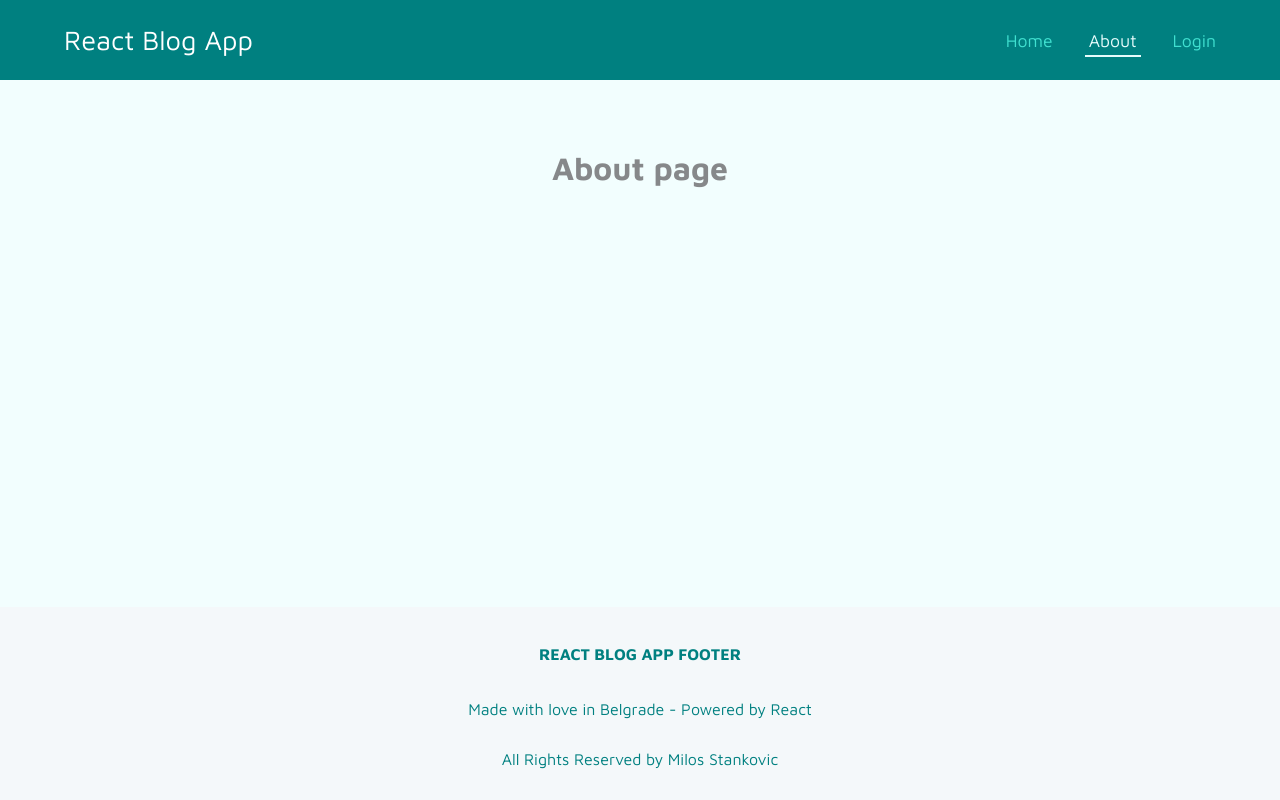
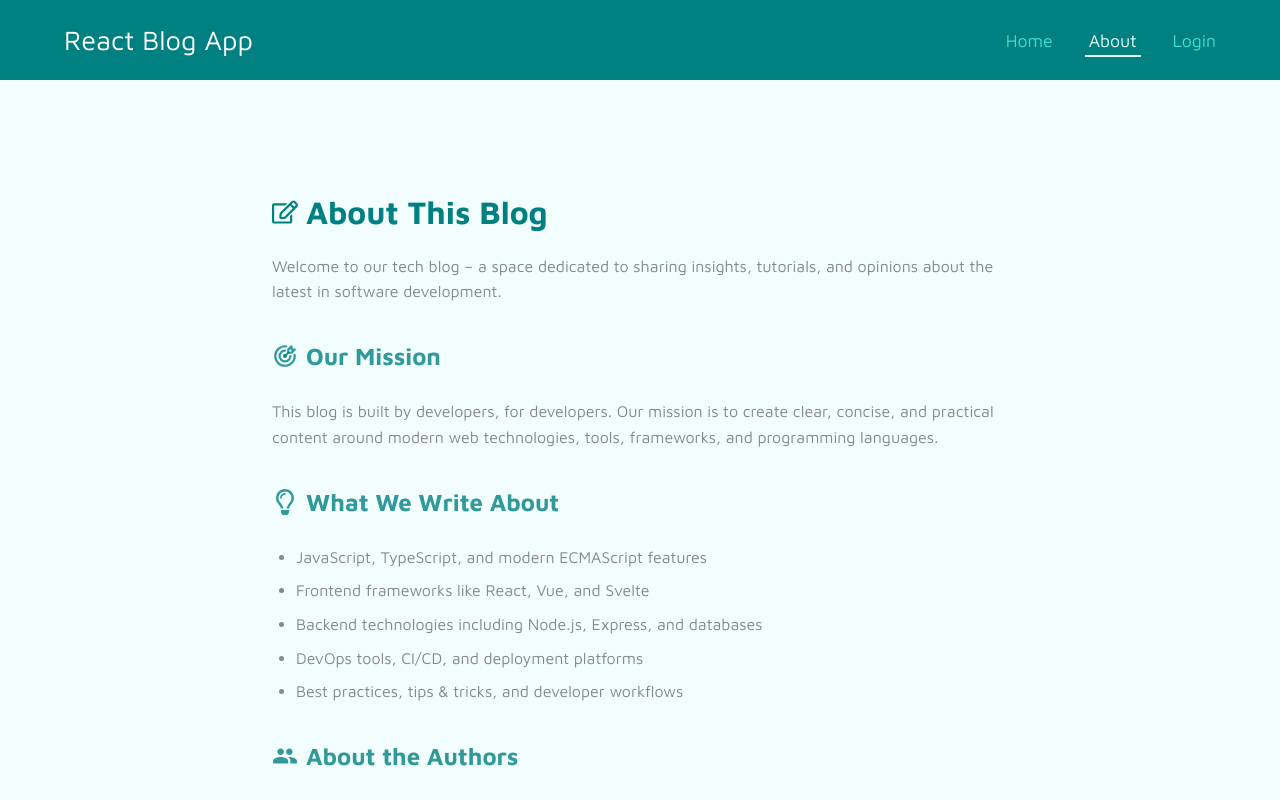
Before and after one commit to mmstankovic/blog-app, a React (Create React App) app: page /about in a window 1280 px wide. Shown: the top 800 px of the page. Built offline with nearby package versions, Linux system fonts and the light colour scheme.

Commit message:
Added About page and font alternatives

```diff
--- a/public/index.html
+++ b/public/index.html
@@ -1,20 +1,21 @@
 <!DOCTYPE html>
 <html lang="en">
+
 <head>
   <meta charset="utf-8" />
   <link rel="icon" href="%PUBLIC_URL%/favicon.ico" />
   <meta name="viewport" content="width=device-width, initial-scale=1" />
   <meta name="theme-color" content="#000000" />
-    <meta
-      name="description"
-      content="Web site created using create-react-app"
-    />
+  <meta name="description" content="Web site created using create-react-app" />
   <link rel="apple-touch-icon" href="%PUBLIC_URL%/logo192.png" />
   <!--
       manifest.json provides metadata used when your web app is installed on a
       user's mobile device or desktop. See https://developers.google.com/web/fundamentals/web-app-manifest/
     -->
   <link rel="manifest" href="%PUBLIC_URL%/manifest.json" />
+  <link rel="preconnect" href="https://fonts.googleapis.com">
+  <link rel="preconnect" href="https://fonts.gstatic.com" crossorigin>
+  <link href="https://fonts.googleapis.com/css2?family=Maven+Pro:wght@400..900&display=swap" rel="stylesheet">
   <!--
       Notice the use of %PUBLIC_URL% in the tags above.
       It will be replaced with the URL of the `public` folder during the build.
@@ -26,6 +27,7 @@
     -->
   <title>React App</title>
 </head>
+
 <body>
   <noscript>You need to enable JavaScript to run this app.</noscript>
   <div id="root"></div>
@@ -40,4 +42,5 @@
       To create a production bundle, use `npm run build` or `yarn build`.
     -->
 </body>
+
 </html>
--- a/src/components/filter/PostsFilter.module.css
+++ b/src/components/filter/PostsFilter.module.css
@@ -13,6 +13,7 @@
     padding-left: 0.5rem;
     color: #86888A;
     outline: none;
+    box-sizing: border-box;
 }
 @media (max-width:575px) {
     .filter {
--- a/src/index.css
+++ b/src/index.css
@@ -1,11 +1,10 @@
-@import url('https://fonts.googleapis.com/css2?family=Maven+Pro:wght@400;700&display=swap');
 
 * {
   box-sizing: border-box;
 }
 
 html {
-  font-family: 'Maven Pro', sans-serif;
+  font-family: 'Maven Pro', 'Segoe UI', Tahoma, Geneva, Verdana, sans-serif;
   background: #F2FEFE;
 }
 
--- a/src/pages/About.js
+++ b/src/pages/About.js
@@ -1,4 +1,41 @@
+import { FaRegEdit } from "react-icons/fa";
+import { TbTargetArrow } from "react-icons/tb";
+import { FaRegLightbulb } from "react-icons/fa";
+import { MdGroup } from "react-icons/md";
+import classes from './About.module.css'
+
 const About = () => {
-    return <h1 className="page-title">About page</h1>
+    return (
+        <div className={classes['about']}>
+            <section className={classes['about__section']}>
+                <h2 className={classes['about__title']}><FaRegEdit className={classes['about__icon']} />About This Blog</h2>
+                <p className={classes['about__text']}>
+                    Welcome to our tech blog – a space dedicated to sharing insights, tutorials, and opinions about the latest in software development.
+                </p>
+            </section>
+            <section className={classes['about__section']}>
+                <h3 className={classes['about__subtitle']}><TbTargetArrow className={classes['about__icon']} />Our Mission</h3>
+                <p className={classes['about__text']}>
+                    This blog is built by developers, for developers. Our mission is to create clear, concise, and practical content around modern web technologies, tools, frameworks, and programming languages.
+                </p>
+            </section>
+            <section className={classes['about__section']}>
+                <h3 className={classes['about__subtitle']}><FaRegLightbulb className={classes['about__icon']} />What We Write About</h3>
+                <ul className={classes['about__list']}>
+                    <li className={classes['about__item']}>JavaScript, TypeScript, and modern ECMAScript features</li>
+                    <li className={classes['about__item']}>Frontend frameworks like React, Vue, and Svelte</li>
+                    <li className={classes['about__item']}>Backend technologies including Node.js, Express, and databases</li>
+                    <li className={classes['about__item']}>DevOps tools, CI/CD, and deployment platforms</li>
+                    <li className={classes['about__item']}>Best practices, tips & tricks, and developer workflows</li>
+                </ul>
+            </section>
+            <section className={classes['about__section']}>
+                <h3 className={classes['about__subtitle']}><MdGroup className={classes['about__icon']} />About the Authors</h3>
+                <p className={classes['about__text']}>
+                    This is a community-driven blog where developers share knowledge and experiences. Contributions are welcome!
+                </p>
+            </section>
+        </div>
+    )
 }
 export default About
--- /dev/null
+++ b/src/pages/About.module.css
@@ -0,0 +1,69 @@
+.about {
+  margin: 0 auto;
+  padding: 2rem;
+  line-height: 1.6;
+  color: #86888A;
+}
+
+.about__title,
+.about__subtitle {
+  display: flex;
+  align-items: center;
+  gap: 0.5rem;
+}
+
+.about__title {
+  font-size: 2rem;
+  margin-bottom: 1rem;
+  color: #008080;
+}
+
+.about__subtitle {
+  font-size: 1.5rem;
+  margin-top: 2rem;
+  color: rgba(0, 128, 128, 0.8);
+}
+
+.about__text {
+  margin: 0.5rem 0 1.5rem;
+}
+
+.about__list {
+  list-style-type: disc;
+  padding-left: 1.5rem;
+  margin-bottom: 2rem;
+}
+
+.about__item {
+  margin-bottom: 0.5rem;
+}
+
+.about__icon {
+  width: 26px;
+  height: 26px;
+}
+
+@media (max-width:768px) {
+  .about {
+    padding: 0.5rem;
+  }
+
+  .about__title {
+    font-size: 1.5rem;
+  }
+
+  .about__subtitle {
+    font-size: 1.2rem;
+    margin-top: 1.5rem;
+  }
+
+  .about__text,
+  .about__item {
+    font-size: 14px;
+  }
+
+  .about__icon {
+    width: 20px;
+    height: 20px;
+  }
+}
```
Lines whose indentation alone changed are shown as unchanged.
